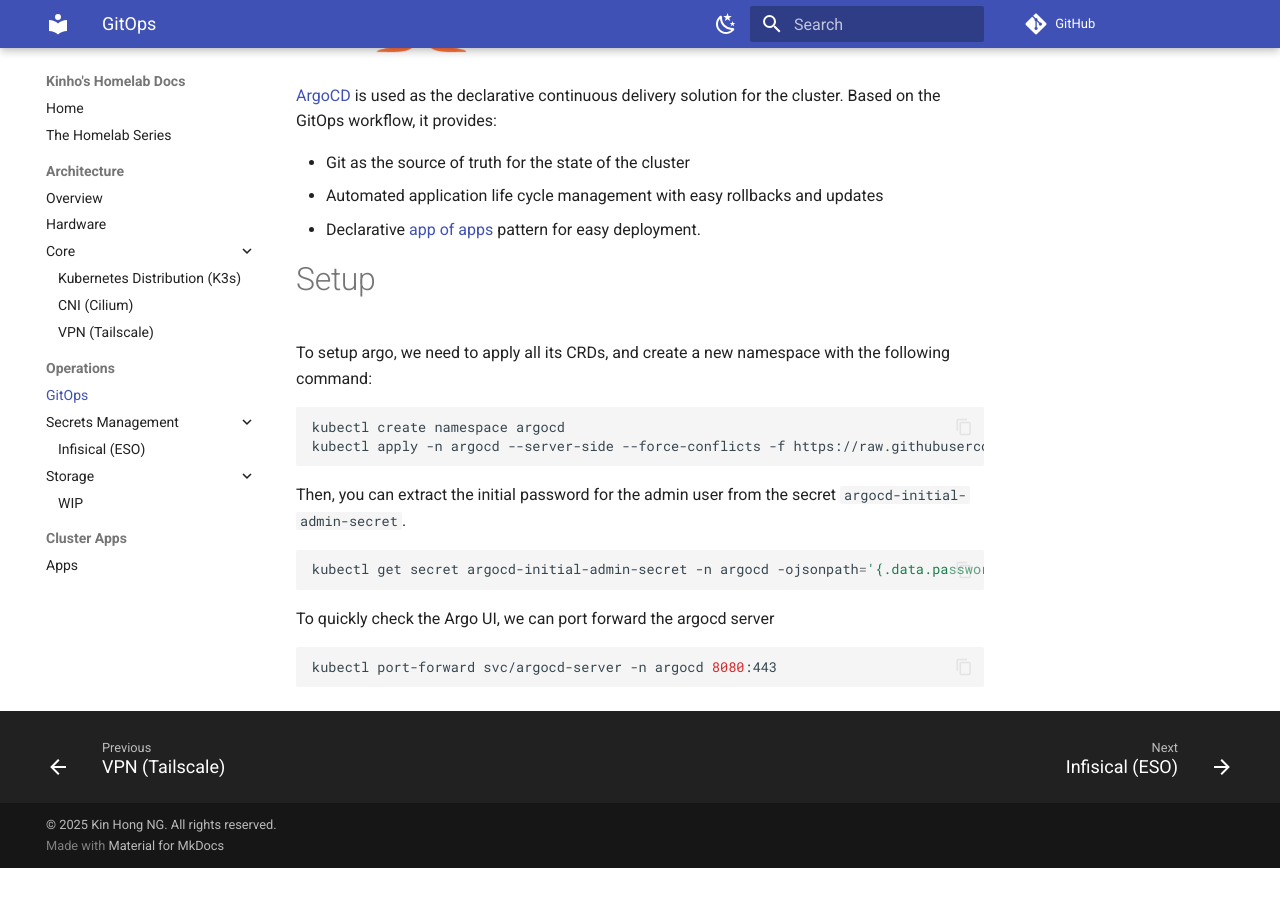
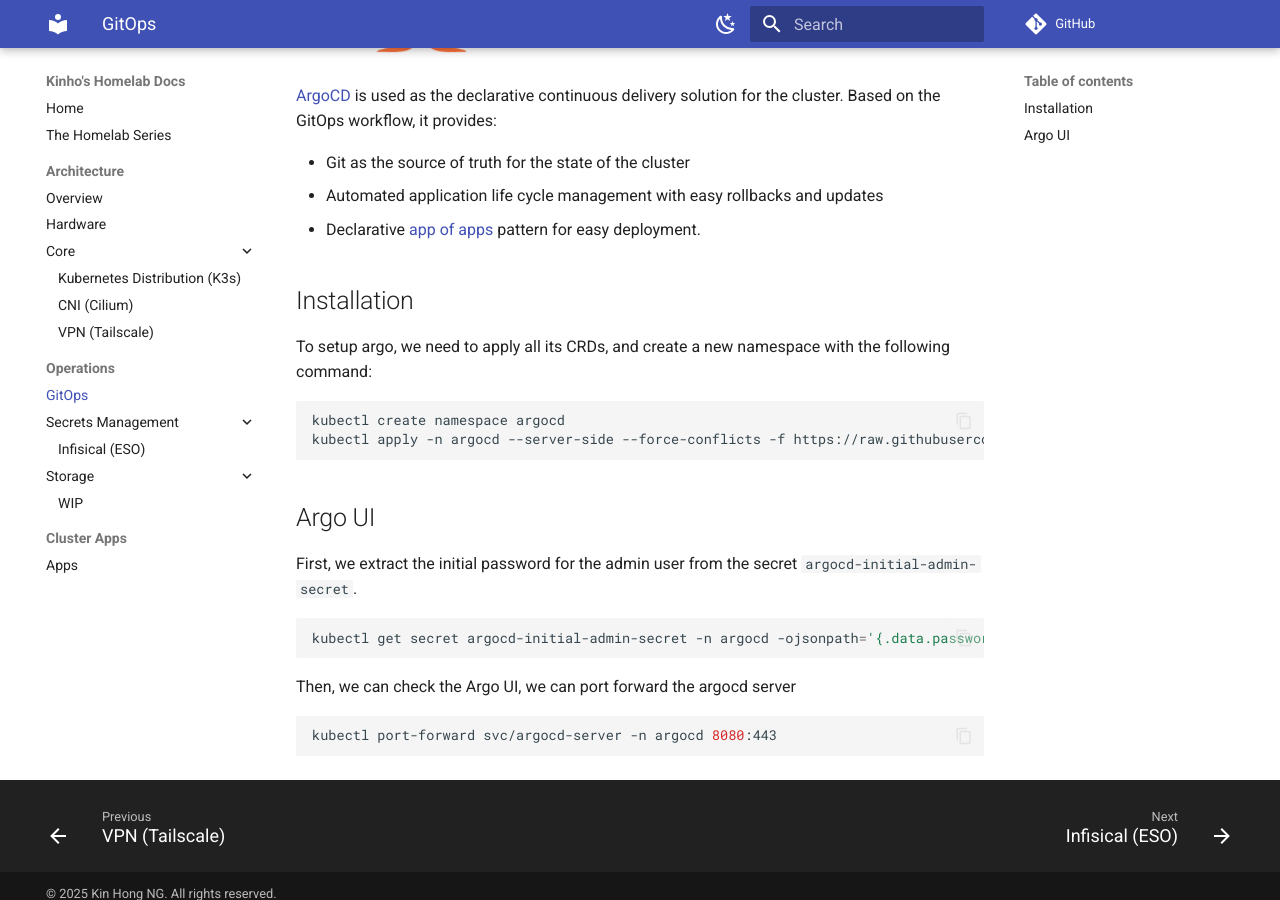
Before and after one commit to k1nho/homelab, an MkDocs documentation site: the page built from docs/gitops.md, in a window 1280 px wide and 900 px high, scrolled down 480 px. Built offline with MkDocs 1.6.1 and Material for MkDocs 9.7.7, drawn with Linux system fonts in a browser that asks for light colours; comment, search, counter and statistics services are not loaded; before the commit the page ends 1348 px from its top, so only the background shows below that.

Commit message:
docs: fix gitops and infisical

````diff
--- a/docs/gitops.md
+++ b/docs/gitops.md
@@ -9,7 +9,7 @@
 - Automated application life cycle management with easy rollbacks and updates
 - Declarative [app of apps](https://argo-cd.readthedocs.io/en/stable/operator-manual/declarative-setup/#app-of-apps) pattern for easy deployment.
 
-# Setup
+## Installation
 
 To setup argo, we need to apply all its CRDs, and create a new namespace with the following command:
 
@@ -18,13 +18,15 @@
 kubectl apply -n argocd --server-side --force-conflicts -f https://raw.githubusercontent.com/argoproj/argo-cd/stable/manifests/install.yaml
 ```
 
-Then, you can extract the initial password for the admin user from the secret `argocd-initial-admin-secret`.
+## Argo UI
+
+First, we extract the initial password for the admin user from the secret `argocd-initial-admin-secret`.
 
 ```bash
 kubectl get secret argocd-initial-admin-secret -n argocd -ojsonpath='{.data.password}' | base64 -d
 ```
 
-To quickly check the Argo UI, we can port forward the argocd server
+Then, we can check the Argo UI, we can port forward the argocd server
 
 ```bash
 kubectl port-forward svc/argocd-server -n argocd 8080:443
--- a/docs/infisical.md
+++ b/docs/infisical.md
@@ -5,7 +5,7 @@
 [Infisical](https://infisical.com/) is the software we use for managing secrets within the cluster. It follows the **external secrets operator** principle
 outlined in [architecture](./architecture.md).
 
-# Setup
+## Installation
 
 To get infisical up and running, we need to configure an [authentication method](http://infisical.com/docs/integrations/platforms/kubernetes/infisical-secret-crd#authentication-methods).
 The one with less friction would be the **universalAuth** where you simply create a secret that contains the clientId and the clientSecret. A more robust approach
````
